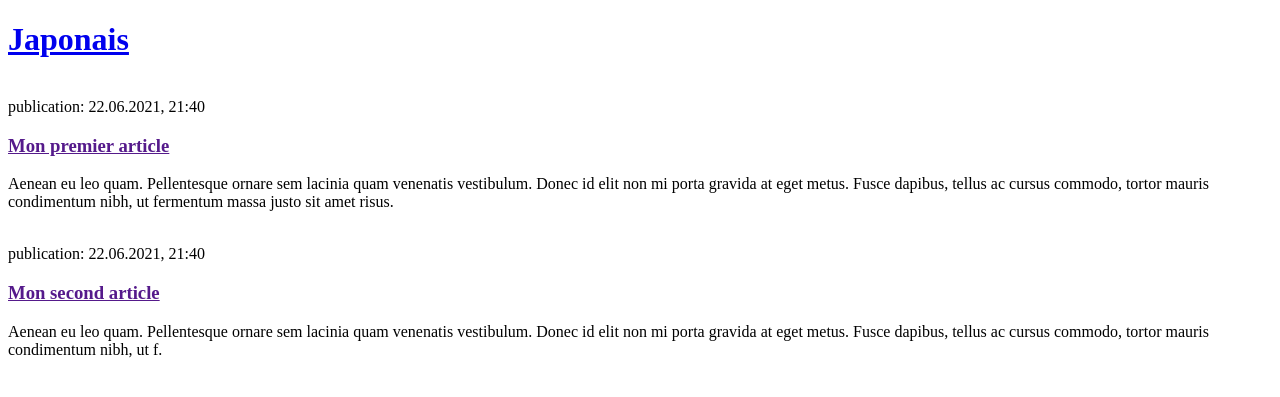
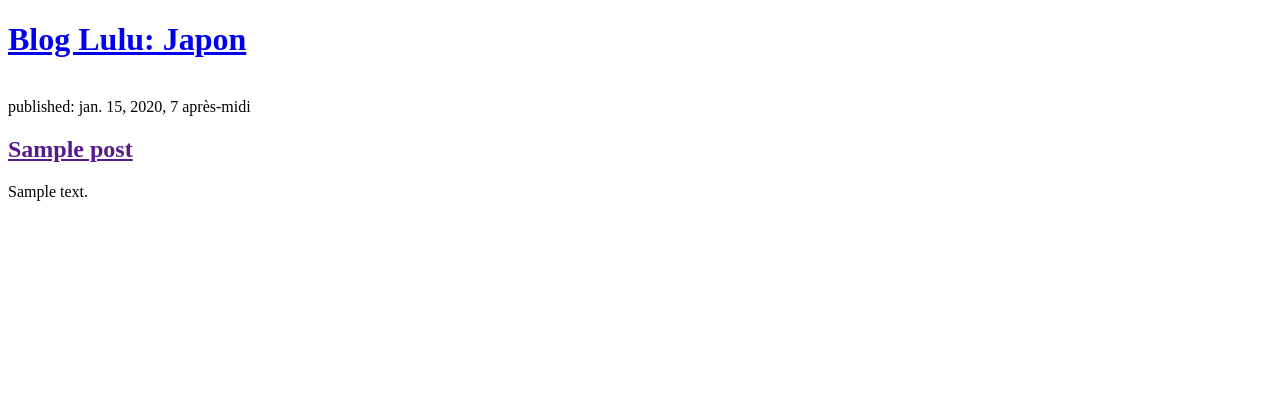
Before and after one commit to LucieGal/my-own-blog, a Django app: page / in a window 1280 px wide. Shown: the top 397 px of the page. Run offline with Django 3.2, Linux system fonts and the light colour scheme; tables that the repository leaves empty hold one stand-in row (values such as "Sample post").

Commit message:
Modification des templates pour afficher les postscontenus dans la base de données

```diff
--- a/blog/templates/blog/post_list.html
+++ b/blog/templates/blog/post_list.html
@@ -5,21 +5,16 @@
     </head>
     <body>
         <header>
-            <h1><a href="/">Japonais</a></h1>
+            <h1><a href="/">Blog Lulu: Japon</a></h1>
         </header>
-
-        <article>
-            <br>
-            <time>publication: 22.06.2021, 21:40</time>
-            <h3><a href="">Mon premier article</a></h3>
-            <p>Aenean eu leo quam. Pellentesque ornare sem lacinia quam venenatis vestibulum. Donec id elit non mi porta gravida at eget metus. Fusce dapibus, tellus ac cursus commodo, tortor mauris condimentum nibh, ut fermentum massa justo sit amet risus.</p>
-        </article>
-
-        <article>
-            <br>
-            <time>publication: 22.06.2021, 21:40</time>
-            <h3><a href="">Mon second article</a></h3>
-            <p>Aenean eu leo quam. Pellentesque ornare sem lacinia quam venenatis vestibulum. Donec id elit non mi porta gravida at eget metus. Fusce dapibus, tellus ac cursus commodo, tortor mauris condimentum nibh, ut f.</p>
-        </article>
+        {% for post in posts %}
+            <article>
+                <br>
+                <time>published: {{ post.published_date }}</time>
+                <h2><a href="">{{ post.title }}</a></h2>
+                <p>{{ post.text|linebreaksbr }}</p>
+                <br>
+            </article>
+        {% endfor %}
     </body>
 </html>
--- a/blog/views.py
+++ b/blog/views.py
@@ -1,4 +1,7 @@
 from django.shortcuts import render
+from django.utils import timezone
+from .models import Post
 
 def post_list(request):
-    return render(request, 'blog/post_list.html', {})
+    posts = Post.objects.filter(published_date__lte=timezone.now()).order_by('published_date')
+    return render(request, 'blog/post_list.html', {'posts': posts})
```
